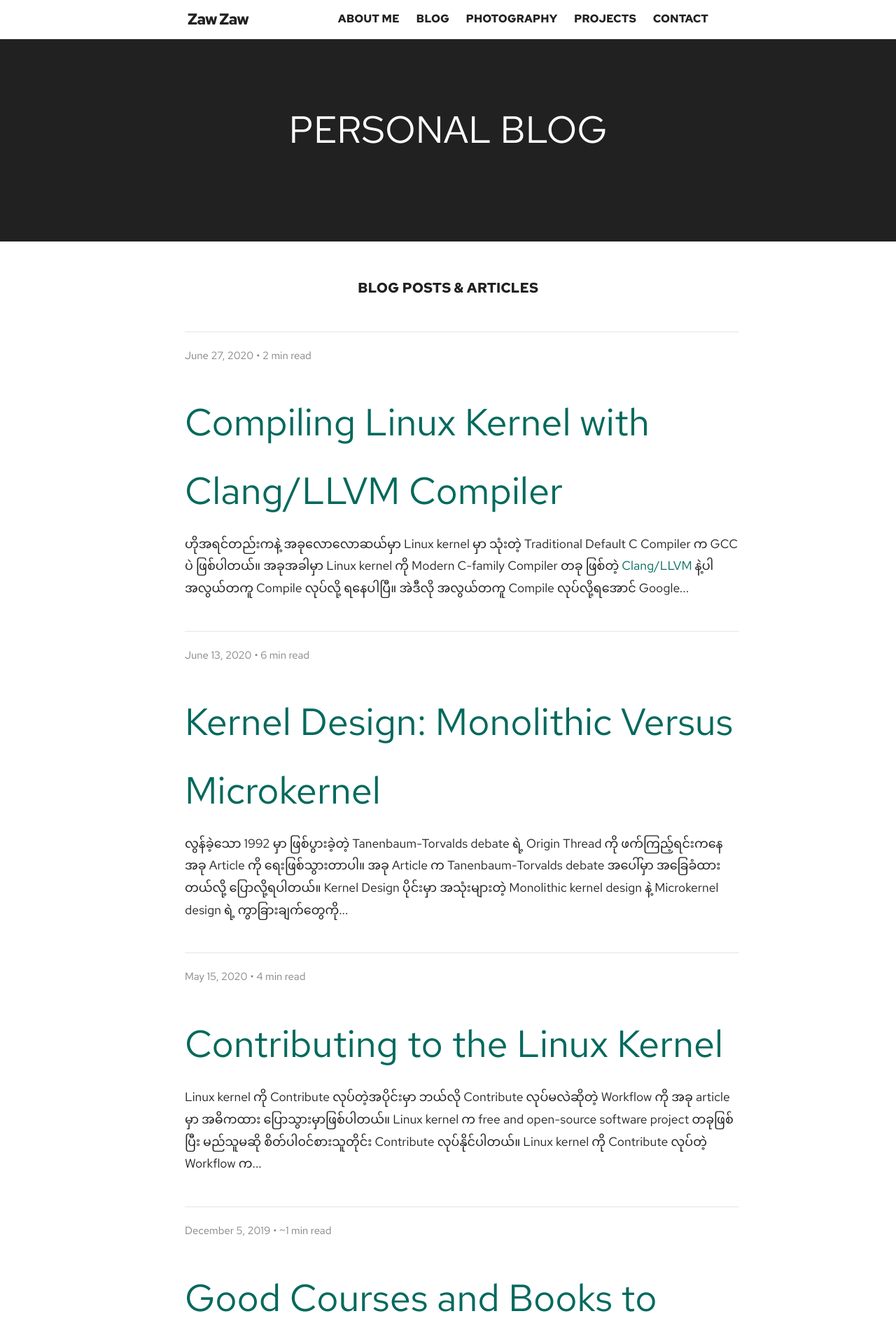
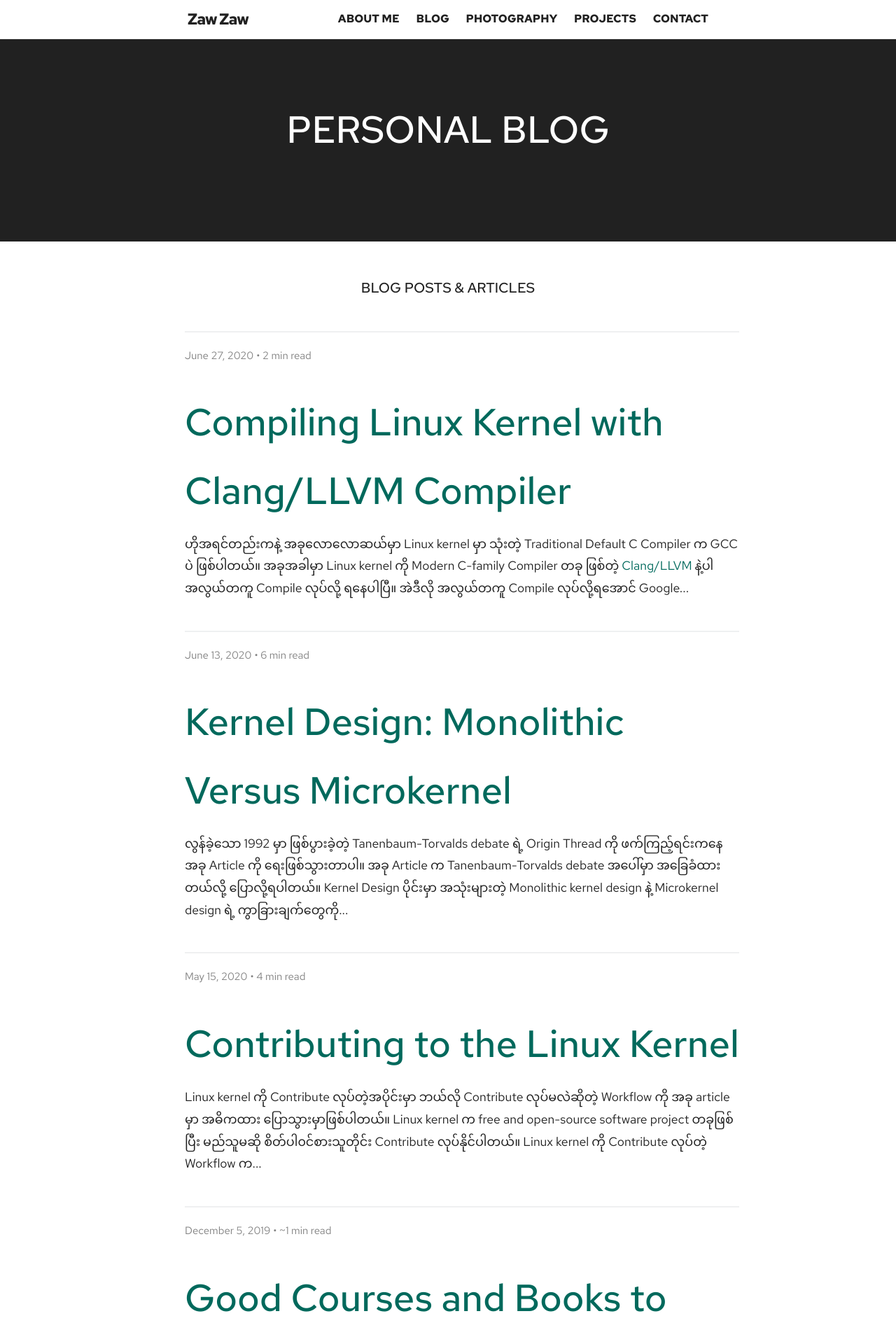
Before and after one commit to zawzaww/zawzaww.github.io, a Jekyll site: the page built from blog/index.html, in a window 1280 px wide. Shown: the top 1920 px of the page at 70% size. Built offline with Jekyll 4.4.1, drawn with Linux system fonts in a browser that asks for light colours; some web fonts are replaced; the list of posts is cut into pages by our own code.

Commit message:
sass: set font-weight to 500 for header fonts

```diff
--- a/_sass/blog/_layout.scss
+++ b/_sass/blog/_layout.scss
@@ -158,7 +158,7 @@
 .post-link {
   display: block;
   font-size: 54px;
-  font-weight: normal;
+  font-weight: 500;
 
   @include large {
     font-size: 54px;
--- a/_sass/jekyll-theme-cayman-blog.scss
+++ b/_sass/jekyll-theme-cayman-blog.scss
@@ -128,7 +128,7 @@ img-circle {
   margin-top: 0;
   font-family: "Red Hat Text", "Helvetica Neue", 'Pyidaungsu', Helvetica, Arial, sans-serif;
   font-size:  54px;
-  font-weight: normal;
+  font-weight: 500;
   margin-bottom: 0.1rem;
 
   @include large {
--- a/_sass/normalize.scss
+++ b/_sass/normalize.scss
@@ -134,28 +134,28 @@ dfn {
 
 h1 {
   font-size: 45px;
-  font-weight: bold;
+  font-weight: 500;
   margin: 0.67em 0;
 }
 
 h2 {
   font-size: 35px;
-  font-weight: bold;
+  font-weight: 500;
 }
 
 h3 {
   font-size: 25px;
-  font-weight: bold;
+  font-weight: 500;
 }
 
 h4 {
   font-size: 20px;
-  font-weight: bold;
+  font-weight: 500;
 }
 
 h5 {
   font-size: 17px;
-  font-weight: bold;
+  font-weight: 500;
 }
 
 /**
```
